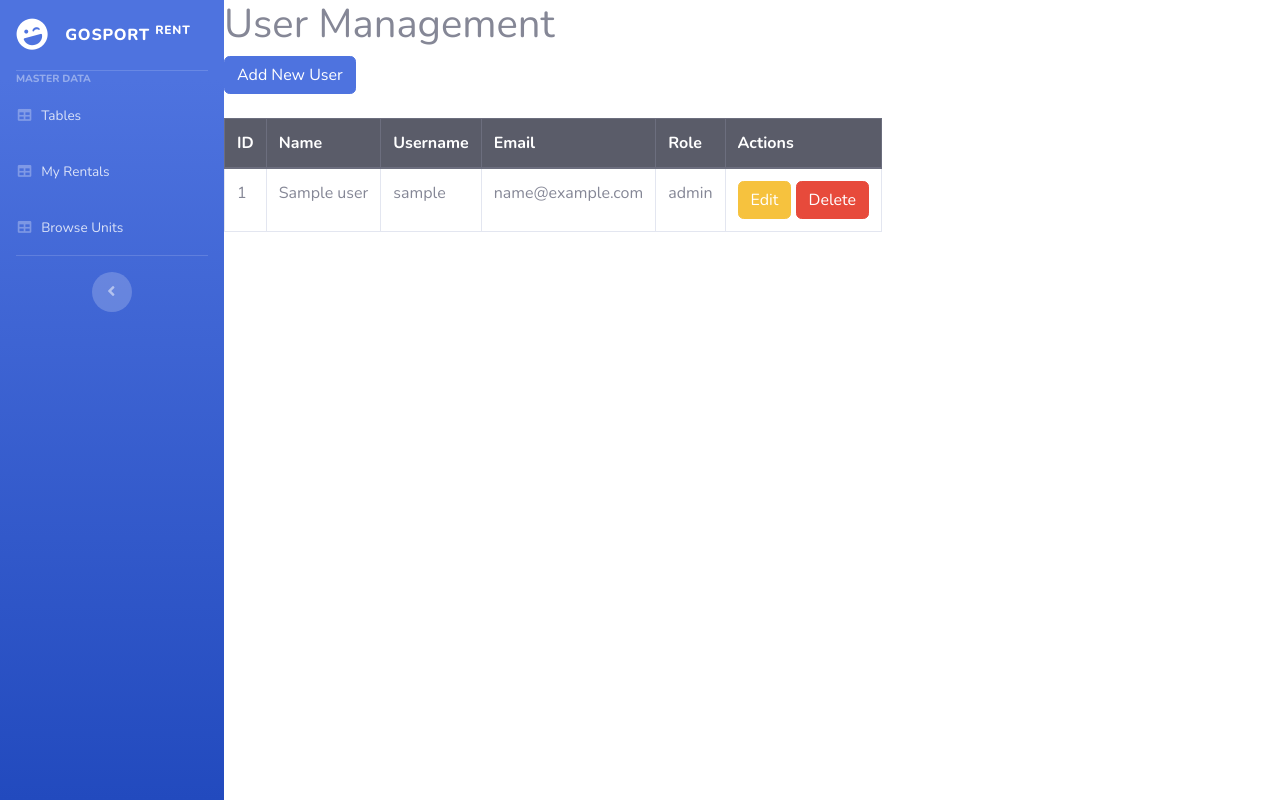
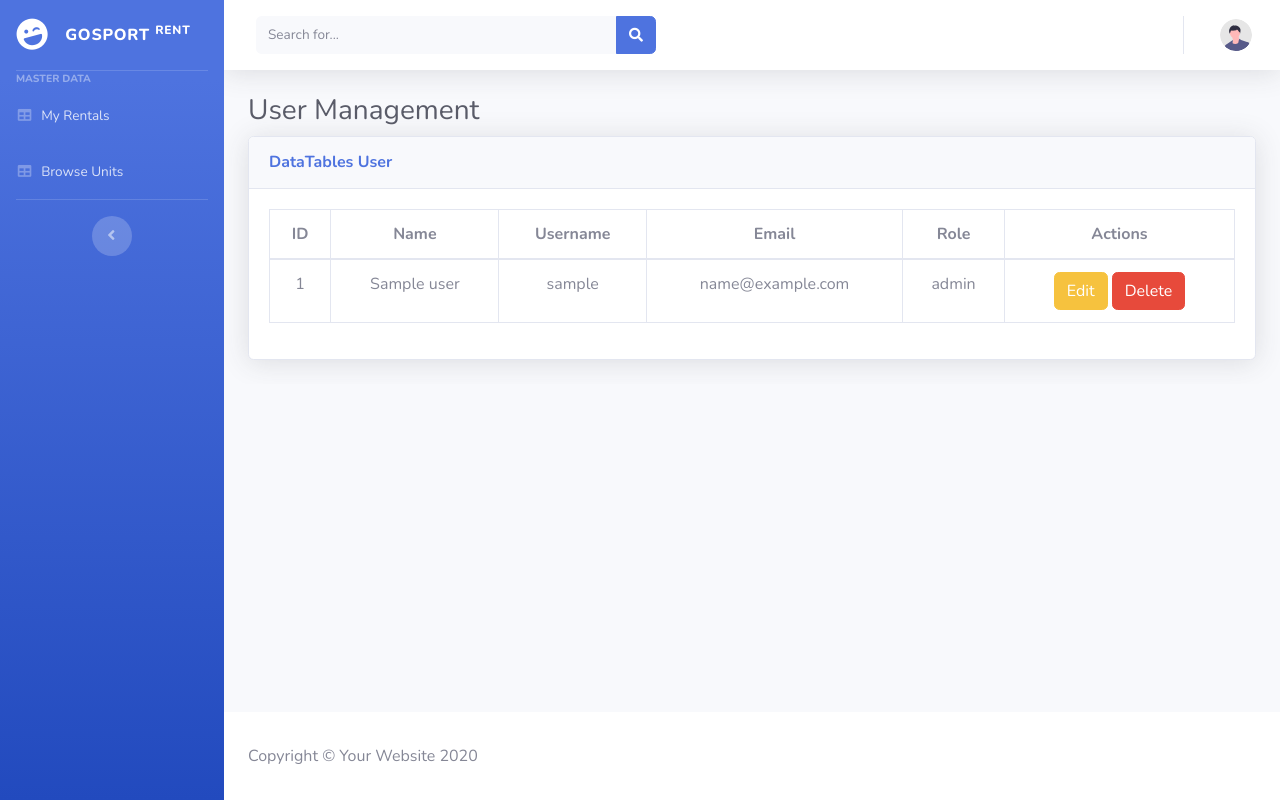
Before and after one commit to JstGrizz/GoSportRent, a CodeIgniter 4 app: the page made by app/Views/admin/users.php in a window 1280 px wide. Run offline with PHP 8.4 and a stand-in for CodeIgniter, Linux system fonts and the light colour scheme; the template is opened without the code that fills it: most values are stand-ins (such as "Sample title", 1, 10 or a date in 2020); data that the repository does not hold is empty; some libraries are stand-ins or nearby versions.

Commit message:
Update Template

```diff
--- a/app/Views/admin/users.php
+++ b/app/Views/admin/users.php
@@ -1,13 +1,27 @@
 <?= $this->extend('template/admin_layout'); ?>
 
 <?= $this->section('content'); ?>
-<h1>User Management</h1>
-<div>
-    <a href="<?= base_url('admin/create_user_form'); ?> " class="btn btn-primary">Add New User</a>
+<!-- Content Wrapper -->
+<div id="content-wrapper" class="d-flex flex-column">
+
+    <!-- Main Content -->
+    <div id="content">
+
+        <?= view('template/topbar'); ?>
+
+        <!-- Begin Page Content -->
+        <div class="container-fluid">
+
+            <h1 class="h3 mb-2 text-gray-800">User Management</h1>
+            <div class="card shadow mb-4">
+                <div class="card-header py-3">
+                    <h6 class="m-0 font-weight-bold text-primary">DataTables User</h6>
                 </div>
-<br>
-<table class="table table-bordered">
-    <thead class="thead-dark">
+                <div class="card-body">
+                    <div class="table-responsive">
+                        <table class="table table-bordered" id="dataTable" width="100%" cellspacing="0"
+                            style="text-align: center;">
+                            <thead>
                                 <tr>
                                     <th>ID</th>
                                     <th>Name</th>
@@ -26,12 +40,24 @@
                                         <td><?= $user['email']; ?></td>
                                         <td><?= $user['role']; ?></td>
                                         <td>
-                    <a href="<?= base_url('admin/edit_user/' . $user['id']); ?> " class="btn btn-warning">Edit</a>
-                    <a href="<?= base_url('admin/delete_user/' . $user['id']); ?>" class="btn btn-danger"
-                        onclick="return confirm('Are you sure?')">Delete</a>
+                                            <a href="<?= base_url('admin/edit_user/' . $user['id']); ?>"
+                                                class="btn btn-warning">Edit</a>
+                                            <a href="<?= base_url('admin/delete_user/' . $user['id']); ?>"
+                                                class="btn btn-danger" onclick="return confirm('Are you sure?')">Delete</a>
                                         </td>
                                     </tr>
                                 <?php endforeach; ?>
                             </tbody>
                         </table>
+                    </div>
+                </div>
+            </div>
+        </div>
+        <!-- /.container-fluid -->
+
+    </div>
+    <!-- End of Main Content -->
+
+</div>
+<!-- End of Content Wrapper -->
 <?= $this->endSection(); ?>
--- a/app/Views/template/admin_layout.php
+++ b/app/Views/template/admin_layout.php
@@ -23,11 +23,22 @@
 <body class="page-top">
     <div id="wrapper">
         <?= view('template/sidebar'); ?>
-        <div class="content expanded">
-            <?= $this->renderSection('content'); ?>
+        <!-- Content Wrapper -->
+        <div id="content-wrapper" class="d-flex flex-column">
+            <!-- Main Content -->
+            <div id="content">
+                <?= $this->renderSection('content'); ?>
+            </div>
+            <!-- Footer -->
+            <footer class="sticky-footer bg-white">
+                <div class="container my-auto">
+                    <span class="text-center my-auto">Copyright &copy; Your Website 2020</span>
+                </div>
+            </footer>
         </div>
+        <!-- End of Content Wrapper -->
+    </div>
 
-    </div>
     <!-- Bootstrap core JavaScript-->
     <script src="<?= base_url('/Assets/startbootstrap-sb-admin-2-master/vendor/jquery/jquery.min.js'); ?>"></script>
     <script
--- a/app/Views/template/sidebar.php
+++ b/app/Views/template/sidebar.php
@@ -16,14 +16,6 @@
     <div class="sidebar-heading">
         Master Data
     </div>
-
-    <!-- Nav Item - Tables -->
-    <li class="nav-item">
-        <a class="nav-link" href="tables.html">
-            <i class="fas fa-fw fa-table"></i>
-            <span>Tables</span></a>
-    </li>
-
     <?php if (session()->get('role') === 'admin'): ?>
         <li class="nav-item">
             <a class="nav-link" href="<?= base_url('admin/users'); ?>">
--- /dev/null
+++ b/app/Views/template/topbar.php
@@ -0,0 +1,53 @@
+<!-- Topbar -->
+<nav class="navbar navbar-expand navbar-light bg-white topbar mb-4 static-top shadow">
+
+    <!-- Sidebar Toggle (Topbar) -->
+    <form class="form-inline">
+        <button id="sidebarToggleTop" class="btn btn-link d-md-none rounded-circle mr-3">
+            <i class="fa fa-bars"></i>
+        </button>
+    </form>
+
+    <!-- Topbar Search -->
+    <form class="d-none d-sm-inline-block form-inline mr-auto ml-md-3 my-2 my-md-0 mw-100 navbar-search">
+        <div class="input-group">
+            <input type="text" class="form-control bg-light border-0 small" placeholder="Search for..."
+                aria-label="Search" aria-describedby="basic-addon2">
+            <div class="input-group-append">
+                <button class="btn btn-primary" type="button">
+                    <i class="fas fa-search fa-sm"></i>
+                </button>
+            </div>
+        </div>
+    </form>
+
+    <!-- Topbar Navbar -->
+    <ul class="navbar-nav ml-auto">
+        <div class="topbar-divider d-none d-sm-block"></div>
+
+        <!-- Nav Item - User Information -->
+        <li class="nav-item dropdown no-arrow">
+            <a class="nav-link dropdown-toggle" href="#" id="userDropdown" role="button" data-toggle="dropdown"
+                aria-haspopup="true" aria-expanded="false">
+                <span
+                    class="mr-2 d-none d-lg-inline text-gray-600 small"><?= session()->get('username') ?? 'User'; ?></span>
+                <img class="img-profile rounded-circle"
+                    src="<?= base_url('/Assets/startbootstrap-sb-admin-2-master/img/undraw_profile.svg'); ?>">
+            </a>
+            <!-- Dropdown - User Information -->
+            <div class="dropdown-menu dropdown-menu-right shadow animated--grow-in" aria-labelledby="userDropdown">
+                <a class="dropdown-item" href="#">
+                    <i class="fas fa-user fa-sm fa-fw mr-2 text-gray-400"></i>
+                    Profile
+                </a>
+                <div class="dropdown-divider"></div>
+                <a class="dropdown-item" href="<?= base_url('logout'); ?>">
+                    <i class="fas fa-sign-out-alt fa-sm fa-fw mr-2 text-gray-400"></i>
+                    Logout
+                </a>
+            </div>
+        </li>
+    </ul>
+
+</nav>
+<!-- End of Topbar -->
```
Also changed, not shown: app/Helpers/alerts_helper.php (added, +14 -0 lines), app/Models/RentalModel.php (+8 -0 lines), public/Assets/startbootstrap-sb-admin-2-master/tables.html. Lines whose indentation alone changed are shown as unchanged.
